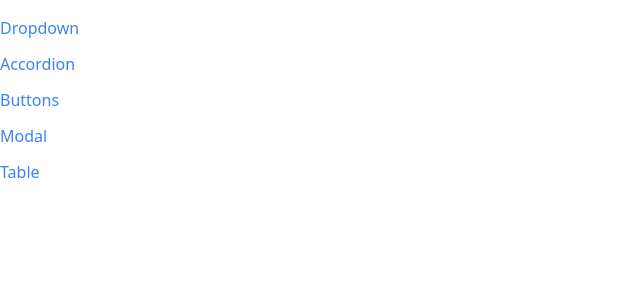
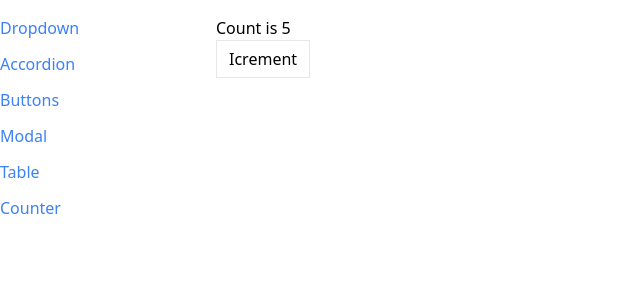
Before and after one commit to Scharif47/myui, a React (Create React App) app: page /counter in a window 1280 px wide. Shown: the top 300 px of the page, without its empty margins (0-640 px from the left). Built offline with nearby package versions, Linux system fonts and the light colour scheme.

Commit message:
useCounter custom hook added

```diff
--- a/src/App.js
+++ b/src/App.js
@@ -5,6 +5,7 @@
 import ButtonPage from "./pages/ButtonPage";
 import ModalPage from "./pages/ModalPage";
 import TablePage from "./pages/TablePage";
+import CounterPage from "./pages/CounterPage";
 
 function App() {
   return (
@@ -26,6 +27,9 @@
         <Route path="/table">
           <TablePage />
         </Route>
+        <Route path="/counter">
+          <CounterPage initialCount={5} />
+        </Route>
       </div>
     </div>
   );
--- a/src/components/Sidebar.js
+++ b/src/components/Sidebar.js
@@ -7,6 +7,7 @@
     { label: "Buttons", path: "/buttons" },
     { label: "Modal", path: "/modal" },
     { label: "Table", path: "/table" },
+    { label: "Counter", path: "counter" },
   ];
 
   const renderedLinks = links.map((link) => {
@@ -22,11 +23,7 @@
     );
   });
 
-  return (
-    <div className="sticky top-0 overflow-y-scroll flex flex-col items-start">
-      {renderedLinks}
-    </div>
-  );
+  return <div className="sticky top-0 overflow-y-scroll flex flex-col items-start">{renderedLinks}</div>;
 }
 
 export default Sidebar;
--- /dev/null
+++ b/src/hooks/useCounter.js
@@ -0,0 +1,20 @@
+import { useState, useEffect } from "react";
+
+function useCounter(initialCount) {
+  const [count, setCount] = useState(initialCount);
+
+  useEffect(() => {
+    console.log(count);
+  }, [count]);
+
+  const increment = () => {
+    setCount(count + 1);
+  };
+
+  return {
+    count,
+    increment,
+  };
+}
+
+export default useCounter;
--- /dev/null
+++ b/src/pages/CounterPage.js
@@ -0,0 +1,14 @@
+import Button from "../components/Button";
+import useCounter from "../hooks/useCounter";
+
+function CounterPage({ initialCount }) {
+  const { count, increment } = useCounter(initialCount);
+  return (
+    <div>
+      <h1>Count is {count}</h1>
+      <Button onClick={increment}>Icrement</Button>
+    </div>
+  );
+}
+
+export default CounterPage;
```
